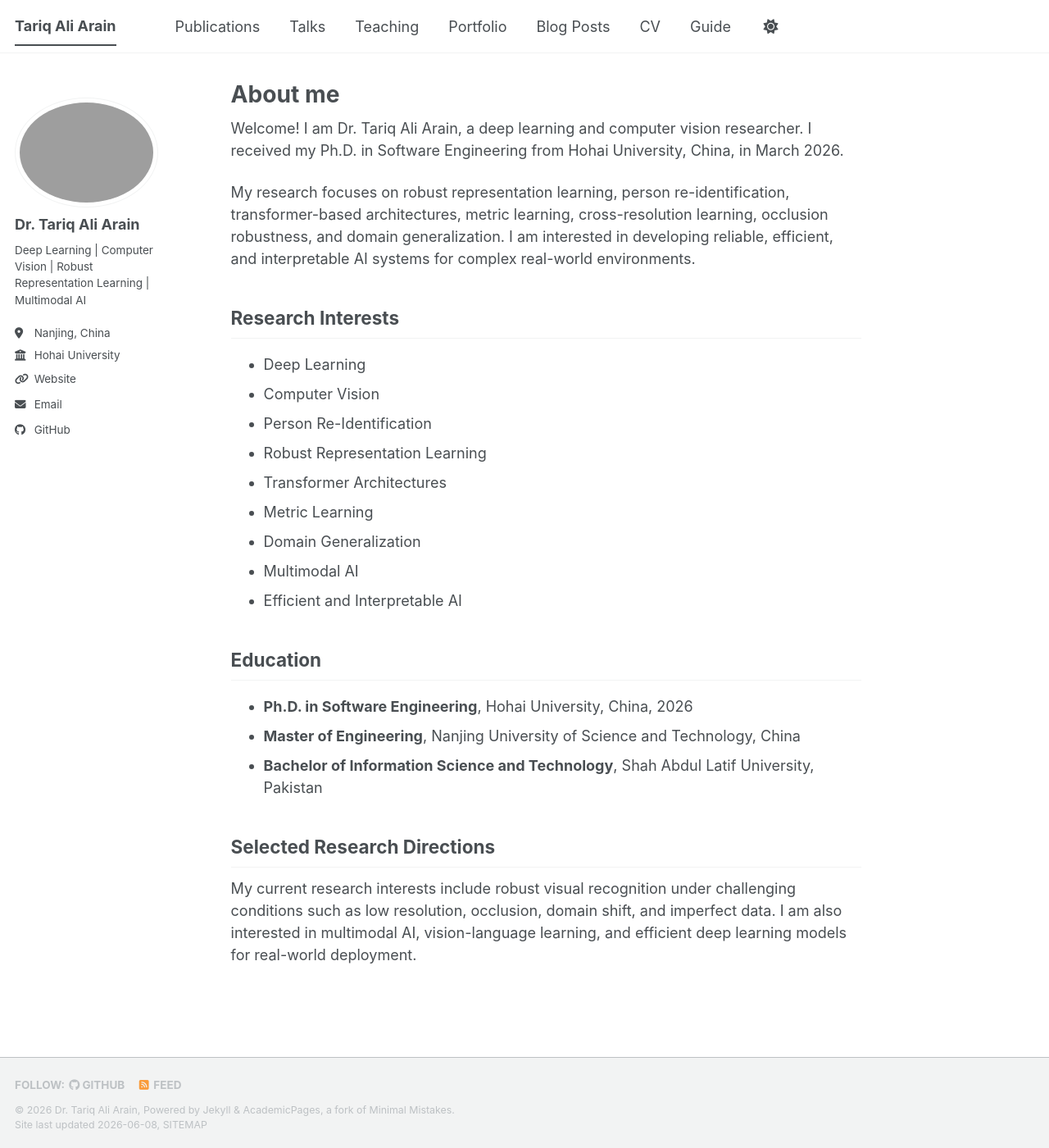
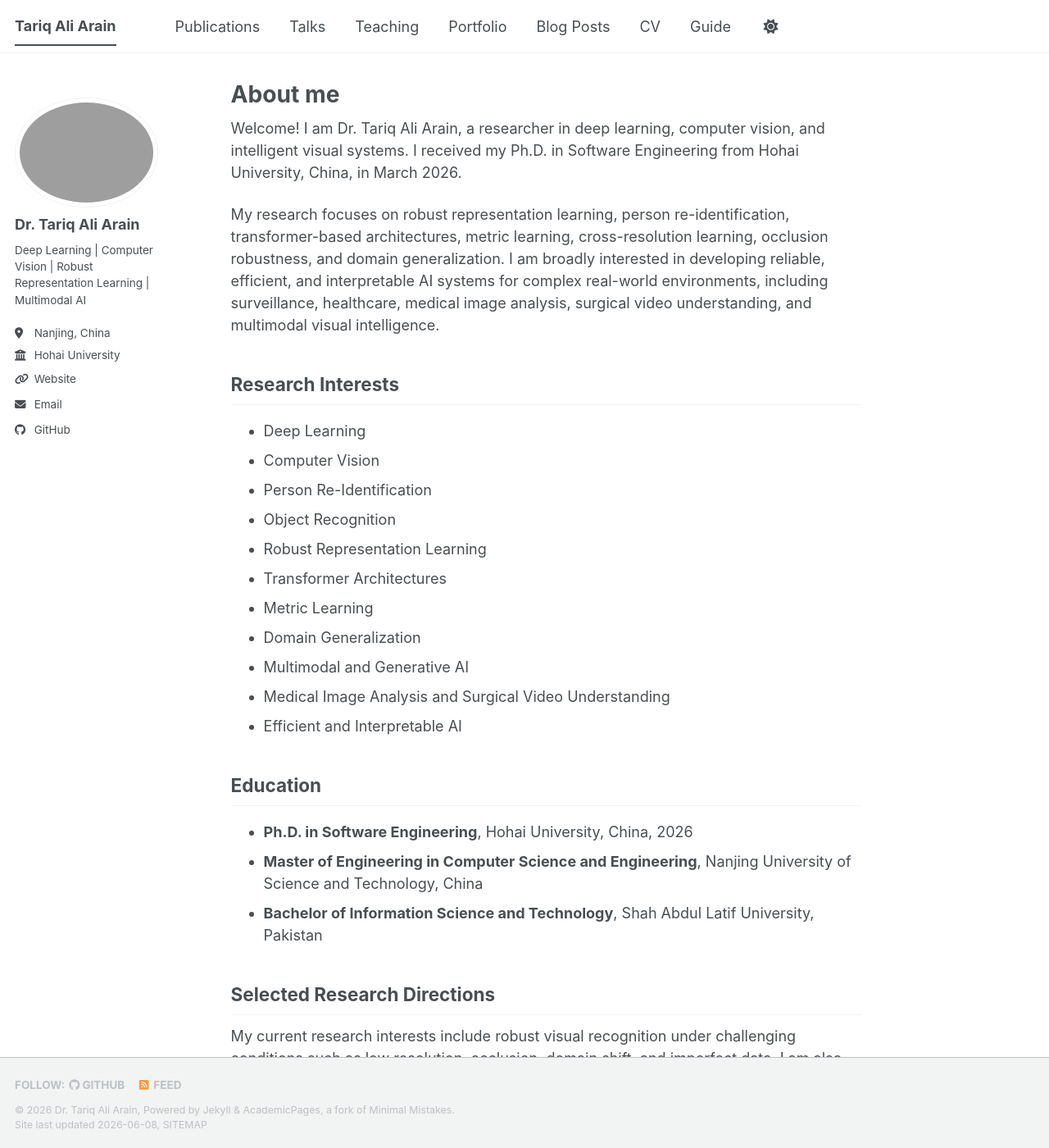
Before and after one commit to tariqaliarain/tariqaliarain.github.io, a Jekyll site: the page built from _pages/about.md, in a window 1280 px wide and 1400 px high. Shown: the whole window at 82% size. Built offline with Jekyll 4.4.1, drawn with Linux system fonts in a browser that asks for light colours; a script bundle is joined from its source files by our own code; library files that are not in the unit come from our copies.

Commit message:
Update about.md

```diff
--- a/_pages/about.md
+++ b/_pages/about.md
@@ -7,28 +7,30 @@ redirect_from:
   - /about.html
 ---
 
-Welcome! I am Dr. Tariq Ali Arain, a deep learning and computer vision researcher. I received my Ph.D. in Software Engineering from Hohai University, China, in March 2026.
+Welcome! I am Dr. Tariq Ali Arain, a researcher in deep learning, computer vision, and intelligent visual systems. I received my Ph.D. in Software Engineering from Hohai University, China, in March 2026.
 
-My research focuses on robust representation learning, person re-identification, transformer-based architectures, metric learning, cross-resolution learning, occlusion robustness, and domain generalization. I am interested in developing reliable, efficient, and interpretable AI systems for complex real-world environments.
+My research focuses on robust representation learning, person re-identification, transformer-based architectures, metric learning, cross-resolution learning, occlusion robustness, and domain generalization. I am broadly interested in developing reliable, efficient, and interpretable AI systems for complex real-world environments, including surveillance, healthcare, medical image analysis, surgical video understanding, and multimodal visual intelligence.
 
 ## Research Interests
 
 - Deep Learning
 - Computer Vision
 - Person Re-Identification
+- Object Recognition
 - Robust Representation Learning
 - Transformer Architectures
 - Metric Learning
 - Domain Generalization
-- Multimodal AI
+- Multimodal and Generative AI
+- Medical Image Analysis and Surgical Video Understanding
 - Efficient and Interpretable AI
 
 ## Education
 
 - **Ph.D. in Software Engineering**, Hohai University, China, 2026
-- **Master of Engineering**, Nanjing University of Science and Technology, China
+- **Master of Engineering in Computer Science and Engineering**, Nanjing University of Science and Technology, China
 - **Bachelor of Information Science and Technology**, Shah Abdul Latif University, Pakistan
 
 ## Selected Research Directions
 
-My current research interests include robust visual recognition under challenging conditions such as low resolution, occlusion, domain shift, and imperfect data. I am also interested in multimodal AI, vision-language learning, and efficient deep learning models for real-world deployment.
+My current research interests include robust visual recognition under challenging conditions such as low resolution, occlusion, domain shift, and imperfect data. I am also interested in multimodal AI, vision-language learning, generative AI, medical imaging, surgical video analysis, and efficient deep learning models for real-world deployment.
```
